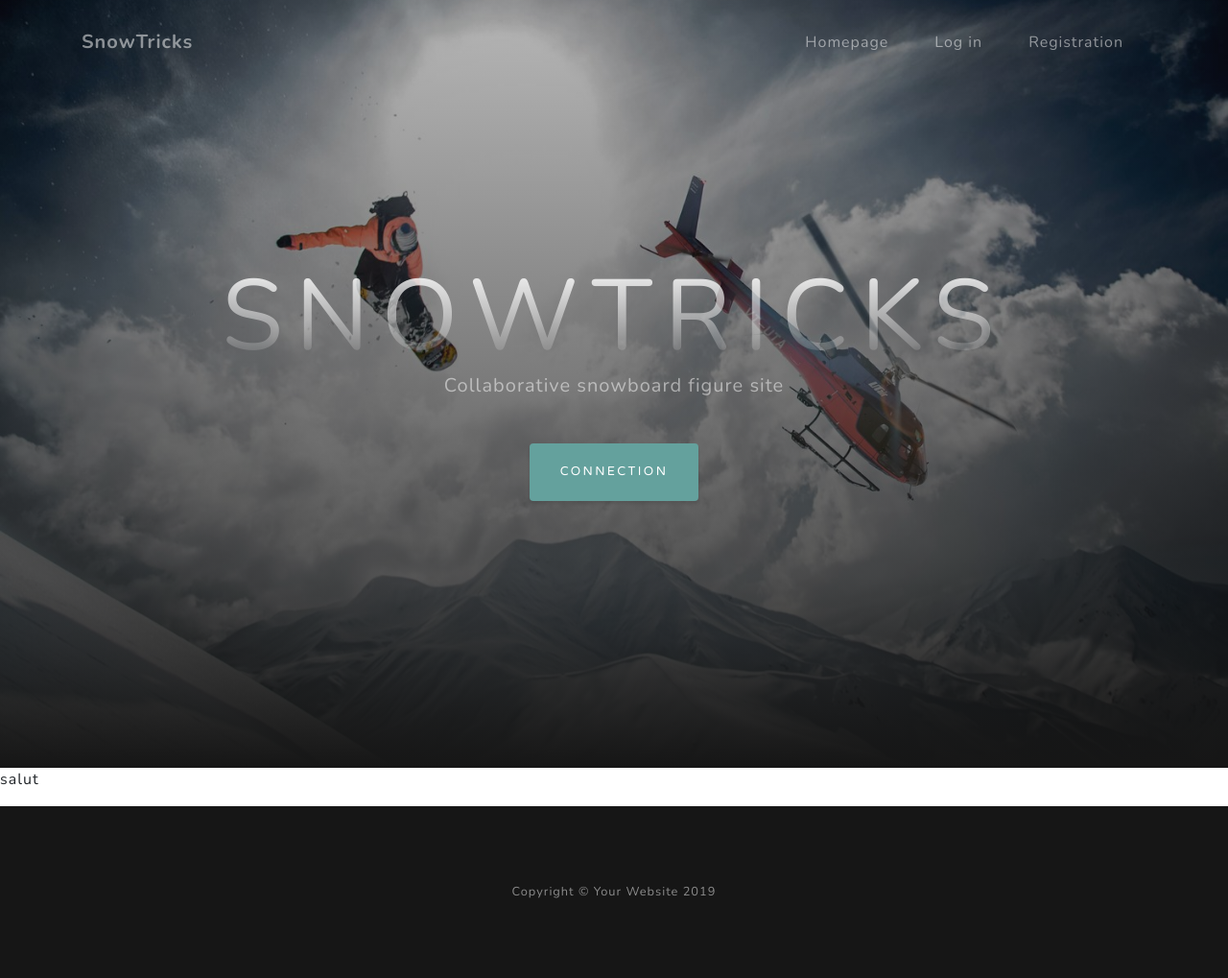
After one commit to michaelgtfr/SnowTricks, a Symfony app: template templates/homepage/homepage.html.twig in a window 1280 px wide. The commit adds this page. Shown: the whole page at 96% size. Run offline with Twig, Linux system fonts and the light colour scheme; the template is opened without the code that fills it, so the values that code supplies are empty; some libraries are stand-ins or nearby versions.

Commit message:
Creation of the header part and the footer part with the setting up of the css and js file as well as the CDN implementation of Bootstrap, Fontawesome and Jquery

```diff
--- /dev/null
+++ b/public/css/base.css
@@ -0,0 +1,188 @@
+/*!
+ * Start Bootstrap - Grayscale v5.0.9 (https://startbootstrap.com/template-overviews/grayscale)
+ * Copyright 2013-2019 Start Bootstrap
+ * Licensed under MIT (https://github.com/BlackrockDigital/startbootstrap-grayscale/blob/master/LICENSE)
+ */
+
+#mainNav {
+  min-height: 56px;
+  background-color: #fff;
+}
+
+#mainNav .navbar-toggler {
+  font-size: 80%;
+  padding: 0.75rem;
+  color: #64a19d;
+  border: 1px solid #64a19d;
+}
+
+#mainNav .navbar-toggler:focus {
+  outline: none;
+}
+
+#mainNav .navbar-brand {
+  color: #161616;
+  font-weight: 700;
+  padding: .9rem 0;
+}
+
+#mainNav .navbar-nav .nav-item:hover {
+  color: fade(white, 80%);
+  outline: none;
+  background-color: transparent;
+}
+
+#mainNav .navbar-nav .nav-item:active, #mainNav .navbar-nav .nav-item:focus {
+  outline: none;
+  background-color: transparent;
+}
+
+@media (min-width: 992px) {
+  #mainNav {
+    padding-top: 0;
+    padding-bottom: 0;
+    border-bottom: none;
+    background-color: transparent;
+    transition: background-color 0.3s ease-in-out;
+  }
+  #mainNav .navbar-brand {
+    padding: .5rem 0;
+    color: rgba(255, 255, 255, 0.5);
+  }
+  #mainNav .nav-link {
+    transition: none;
+    padding: 2rem 1.5rem;
+    color: rgba(255, 255, 255, 0.5);
+  }
+  #mainNav .nav-link:hover {
+    color: rgba(255, 255, 255, 0.75);
+  }
+  #mainNav .nav-link:active {
+    color: white;
+  }
+  #mainNav.navbar-shrink {
+    background-color: #fff;
+  }
+  #mainNav.navbar-shrink .navbar-brand {
+    color: #161616;
+  }
+  #mainNav.navbar-shrink .nav-link {
+    color: #161616;
+    padding: 1.5rem 1.5rem 1.25rem;
+    border-bottom: 0.25rem solid transparent;
+  }
+  #mainNav.navbar-shrink .nav-link:hover {
+    color: #64a19d;
+  }
+  #mainNav.navbar-shrink .nav-link:active {
+    color: #467370;
+  }
+  #mainNav.navbar-shrink .nav-link.active {
+    color: #64a19d;
+    outline: none;
+    border-bottom: 0.25rem solid #64a19d;
+  }
+}
+
+.masthead {
+  position: relative;
+  width: 100%;
+  height: auto;
+  min-height: 35rem;
+  padding: 15rem 0;
+  background: linear-gradient(to bottom, rgba(22, 22, 22, 0.3) 0%, rgba(22, 22, 22, 0.7) 75%, #161616 100%), url("../img/header_snowboardeur.jpg");
+  background-position: center;
+  background-repeat: no-repeat;
+  background-attachment: scroll;
+  background-size: cover;
+}
+
+.masthead h1 {
+  font-size: 2.5rem;
+  line-height: 2.5rem;
+  letter-spacing: 0.8rem;
+  background: -webkit-linear-gradient(rgba(255, 255, 255, 0.9), rgba(255, 255, 255, 0));
+  -webkit-text-fill-color: transparent;
+  -webkit-background-clip: text;
+}
+
+.masthead h2 {
+  max-width: 20rem;
+  font-size: 1rem;
+}
+
+@media (min-width: 768px) {
+  .masthead h1 {
+    font-size: 4rem;
+    line-height: 4rem;
+  }
+}
+
+@media (min-width: 992px) {
+  .masthead {
+    height: 100vh;
+    padding: 0;
+  }
+  .masthead h1 {
+    font-size: 6.5rem;
+    line-height: 6.5rem;
+    letter-spacing: 0.8rem;
+  }
+  .masthead h2 {
+    max-width: 30rem;
+    font-size: 1.25rem;
+  }
+}
+
+.btn {
+  box-shadow: 0 0.1875rem 0.1875rem 0 rgba(0, 0, 0, 0.1) !important;
+  padding: 1.25rem 2rem;
+  font-family: 'Varela Round';
+  font-size: 80%;
+  text-transform: uppercase;
+  letter-spacing: .15rem;
+  border: 0;
+}
+
+.btn-primary {
+  background-color: #64a19d;
+}
+
+.btn-primary:hover {
+  background-color: #4f837f;
+}
+
+.btn-primary:focus {
+  background-color: #4f837f;
+  color: white;
+}
+
+.btn-primary:active {
+  background-color: #467370 !important;
+}
+
+body {
+  font-family: 'Nunito';
+  letter-spacing: 0.0625em;
+}
+
+a {
+  color: #64a19d;
+}
+
+a:focus, a:hover {
+  text-decoration: none;
+  color: #3c6360;
+}
+
+.bg-primary {
+  background-color: #64a19d !important;
+}
+
+.bg-black {
+  background-color: #161616 !important;
+}
+
+footer {
+  padding: 5rem 0;
+}
--- /dev/null
+++ b/public/js/base.min.js
@@ -0,0 +1,7 @@
+/*!
+ * Start Bootstrap - Grayscale v5.0.9 (https://startbootstrap.com/template-overviews/grayscale)
+ * Copyright 2013-2019 Start Bootstrap
+ * Licensed under MIT (https://github.com/BlackrockDigital/startbootstrap-grayscale/blob/master/LICENSE)
+ */
+
+!function(e){"use strict";e('a.js-scroll-trigger[href*="#"]:not([href="#"])').click(function(){if(location.pathname.replace(/^\//,"")==this.pathname.replace(/^\//,"")&&location.hostname==this.hostname){var a=e(this.hash);if((a=a.length?a:e("[name="+this.hash.slice(1)+"]")).length)return e("html, body").animate({scrollTop:a.offset().top-70},1e3,"easeInOutExpo"),!1}}),e(".js-scroll-trigger").click(function(){e(".navbar-collapse").collapse("hide")}),e("body").scrollspy({target:"#mainNav",offset:100});function a(){100<e("#mainNav").offset().top?e("#mainNav").addClass("navbar-shrink"):e("#mainNav").removeClass("navbar-shrink")}a(),e(window).scroll(a)}(jQuery);
--- a/templates/base.html.twig
+++ b/templates/base.html.twig
@@ -2,11 +2,93 @@
 <html>
     <head>
         <meta charset="UTF-8">
+        <meta http-equiv="X-UA-Compatible" content="IE=edge">
+        <meta name="viewport" content="width=device-width, initial-scale=1">
+        <meta name="description" content="Site of project six">
+        <meta name="author" content="michael">
+
+        <!-- HTML5 Shim and Respond.js IE8 support of HTML5 elements and media queries -->
+        <!-- WARNING: Respond.js doesn't work if you view the page via file:// -->
+        <!--[if lt IE 9]>
+        <script src="https://oss.maxcdn.com/html5shiv/3.7.2/html5shiv.min.js"></script>
+        <script src="https://oss.maxcdn.com/respond/1.4.2/respond.min.js"></script>
+        <![endif]-->
+
+        <!-- Bootstrap core CSS -->
+        <link rel="stylesheet" href="https://stackpath.bootstrapcdn.com/bootstrap/4.3.1/css/bootstrap.min.css" integrity="sha384-ggOyR0iXCbMQv3Xipma34MD+dH/1fQ784/j6cY/iJTQUOhcWr7x9JvoRxT2MZw1T" crossorigin="anonymous">
+
+        <!-- Custom fonts for this template -->
+        <link href="https://cdnjs.cloudflare.com/ajax/libs/font-awesome/5.11.2/css/all.min.css" rel="stylesheet">
+        <link href="https://fonts.googleapis.com/css?family=Varela+Round" rel="stylesheet">
+        <link href="https://fonts.googleapis.com/css?family=Nunito:200,200i,300,300i,400,400i,600,600i,700,700i,800,800i,900,900i" rel="stylesheet">
+
+        <!-- Custom styles for this template -->
+        <link href="css/base.css" rel="stylesheet">
+
+
         <title>{% block title %}Welcome!{% endblock %}</title>
+
         {% block stylesheets %}{% endblock %}
+
     </head>
-    <body>
-        {% block body %}{% endblock %}
-        {% block javascripts %}{% endblock %}
+    <body id="page-top">
+
+    <!-- Navigation -->
+    <nav class="navbar navbar-expand-lg navbar-light fixed-top" id="mainNav">
+        <div class="container">
+            <a class="navbar-brand js-scroll-trigger" href="#page-top">SnowTricks</a>
+            <button class="navbar-toggler navbar-toggler-right" type="button" data-toggle="collapse" data-target="#navbarResponsive" aria-controls="navbarResponsive" aria-expanded="false" aria-label="Toggle navigation">
+                Menu
+                <i class="fas fa-bars"></i>
+            </button>
+            <div class="collapse navbar-collapse" id="navbarResponsive">
+                <ul class="navbar-nav ml-auto">
+                    <li class="nav-item">
+                        <a class="nav-link js-scroll-trigger" href="#about">Homepage</a>
+                    </li>
+                    <li class="nav-item">
+                        <a class="nav-link js-scroll-trigger" href="#projects">Log in</a>
+                    </li>
+                    <li class="nav-item">
+                        <a class="nav-link js-scroll-trigger" href="#signup">Registration</a>
+                    </li>
+                </ul>
+            </div>
+        </div>
+    </nav>
+
+    <!-- Header -->
+    <header class="masthead">
+        <div class="container d-flex h-100 align-items-center">
+            <div class="mx-auto text-center">
+                <h1 class="mx-auto my-0 text-uppercase">SnowTricks</h1>
+                <h2 class="text-white-50 mx-auto mt-2 mb-5">Collaborative snowboard figure site</h2>
+                <a href="#about" class="btn btn-primary js-scroll-trigger">Connection</a>
+            </div>
+        </div>
+    </header>
+
+    {% block body %}{% endblock %}
+
+    <!-- Footer -->
+    <footer class="bg-black small text-center text-white-50">
+        <div class="container">
+            Copyright &copy; Your Website 2019
+        </div>
+    </footer>
+
+    <!-- Bootstrap core JavaScript -->
+    <script src="https://code.jquery.com/jquery-3.3.1.slim.min.js" integrity="sha384-q8i/X+965DzO0rT7abK41JStQIAqVgRVzpbzo5smXKp4YfRvH+8abtTE1Pi6jizo" crossorigin="anonymous"></script>
+    <script src="https://cdnjs.cloudflare.com/ajax/libs/popper.js/1.14.7/umd/popper.min.js" integrity="sha384-UO2eT0CpHqdSJQ6hJty5KVphtPhzWj9WO1clHTMGa3JDZwrnQq4sF86dIHNDz0W1" crossorigin="anonymous"></script>
+    <script src="https://stackpath.bootstrapcdn.com/bootstrap/4.3.1/js/bootstrap.min.js" integrity="sha384-JjSmVgyd0p3pXB1rRibZUAYoIIy6OrQ6VrjIEaFf/nJGzIxFDsf4x0xIM+B07jRM" crossorigin="anonymous"></script>
+
+    <!-- Plugin JavaScript -->
+    <script src="https://cdnjs.cloudflare.com/ajax/libs/jquery-easing/1.4.1/jquery.easing.min.js"></script>
+
+    <!-- Custom scripts for this template -->
+    <script src="js/base.min.js"></script>
+
+    {% block javascripts %}{% endblock %}
+
     </body>
 </html>
--- /dev/null
+++ b/templates/homepage/homepage.html.twig
@@ -0,0 +1,8 @@
+{% extends 'base.html.twig' %}
+
+
+{% block body %}
+
+<p>salut</p>
+
+{% endblock %}
```
Also changed, not shown: src/Controller/HomepageController.php (added, +30 -0 lines), public/css/homepage/homepage.css (added), public/img/header_snowboardeur.jpg (added).
